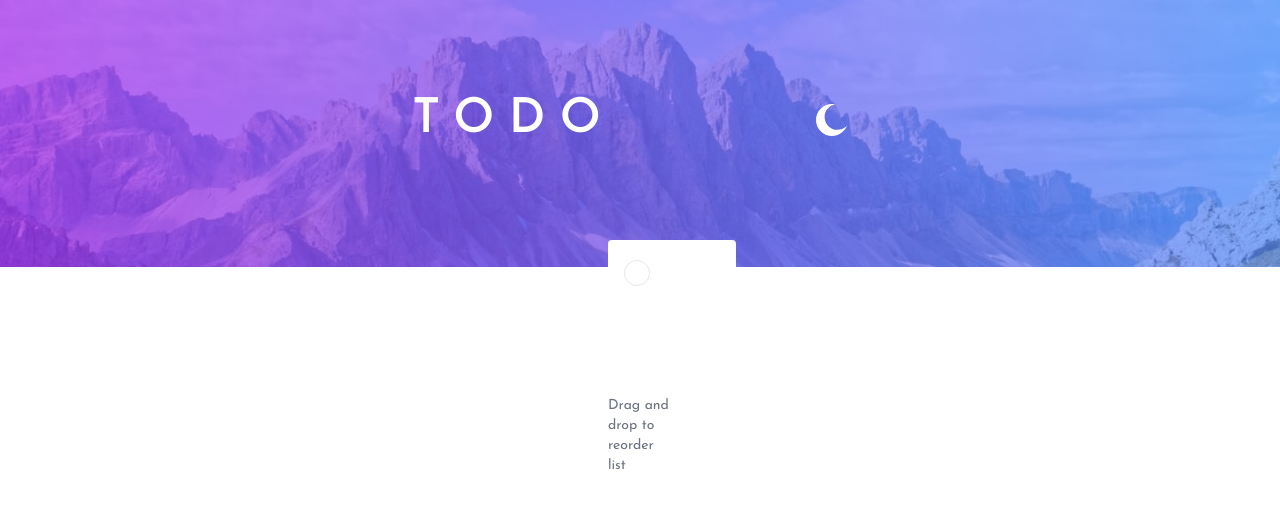
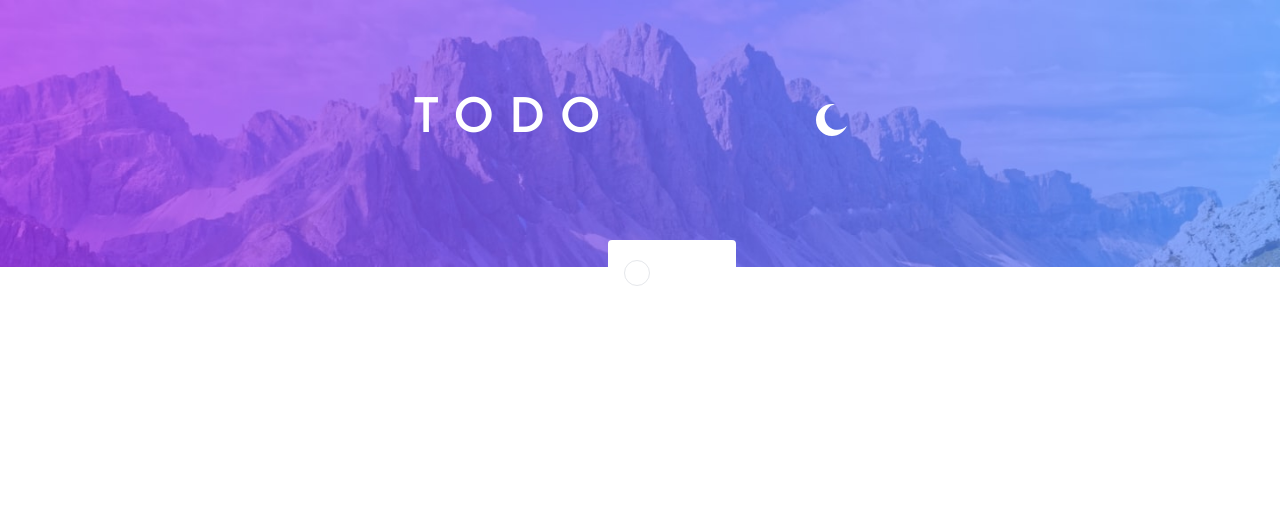
Before and after one commit to azka5123/todo-app-main, a website: page index.html in a window 1280 px wide. Drawn offline with nearby package versions, Linux system fonts and the light colour scheme.

Commit message:
Update index.html

```diff
--- a/index.html
+++ b/index.html
@@ -95,7 +95,7 @@
                 Challenge by <a href="https://www.frontendmentor.io?ref=challenge" target="_blank">Frontend Mentor</a>.
                 Coded by <a href="https://www.frontendmentor.io/profile/azka5123">Azka</a>.
             </div> -->
-            <p class="text-sm text-gray-500 mt-10">Drag and drop to reorder list</p>
+            <p v-if="toDoList != ''"  class="text-sm text-gray-500 mt-10">Drag and drop to reorder list</p>
         </div>
 
     </main>
```
